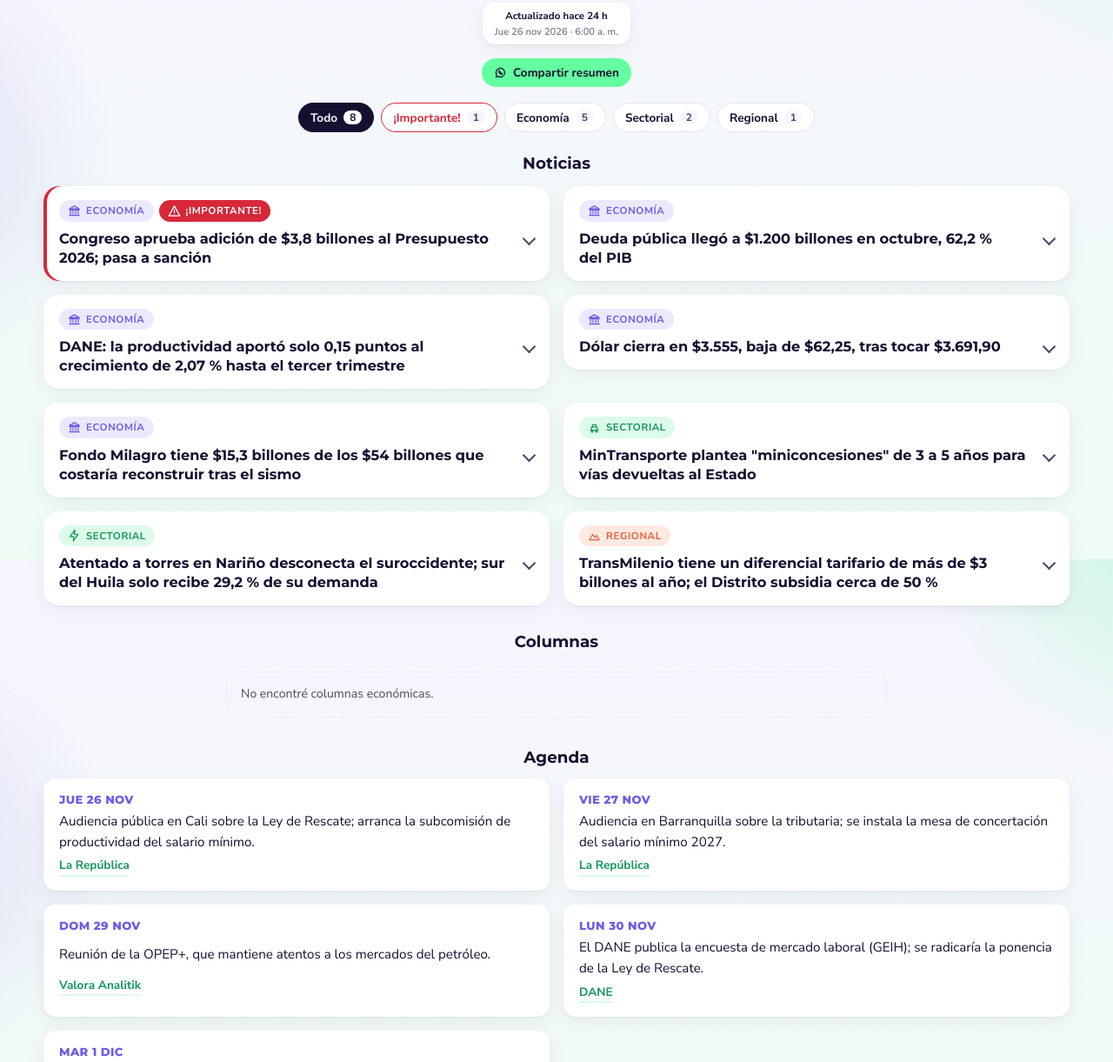
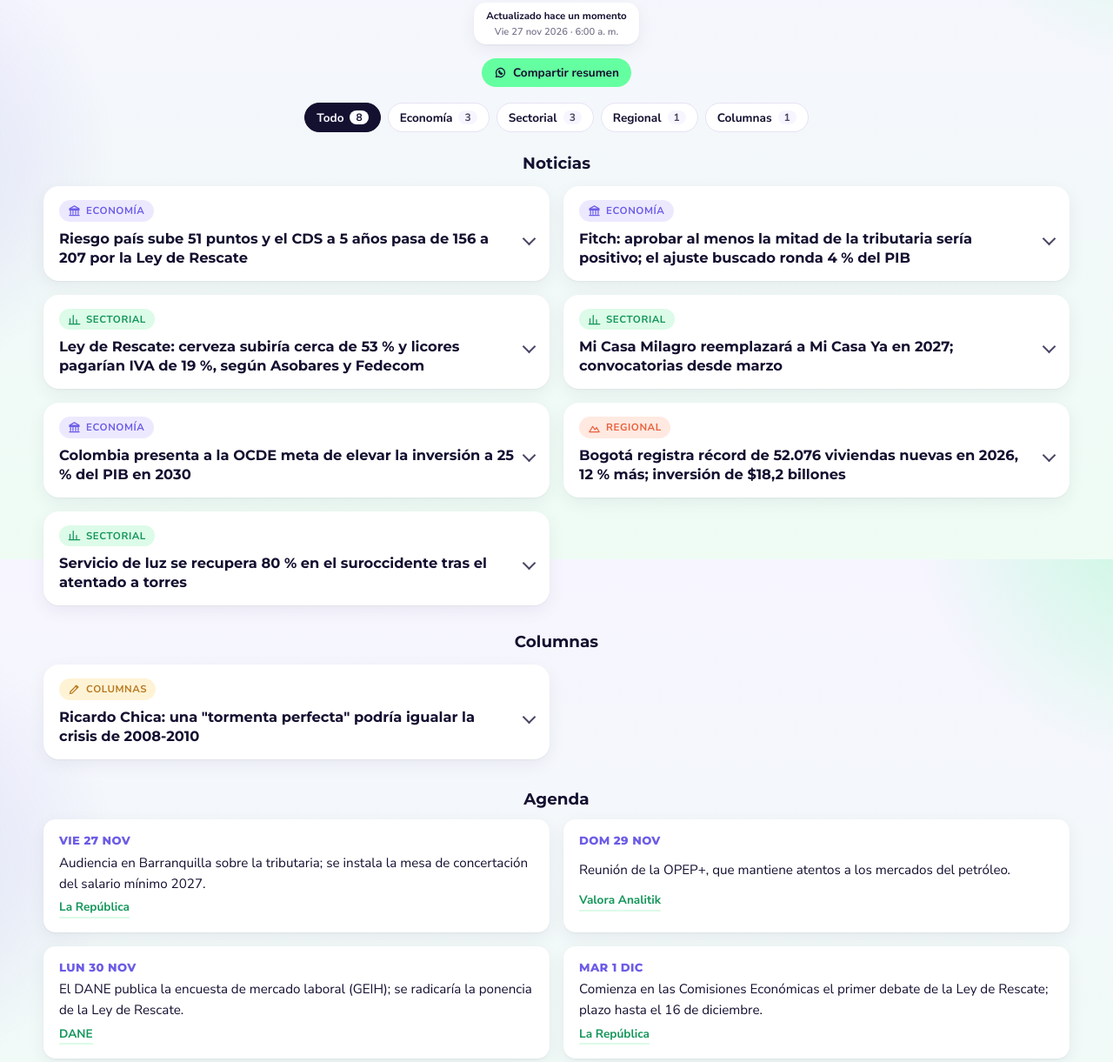
Before and after one commit to andrestrigosr-ops/resumen-economico, a plain HTML site: page index.html in a window 1280 px wide. Shown: the part 157-1378 px from the top of the page at 87% size. Drawn offline with Linux system fonts and the light colour scheme.

Commit message:
Resumen 27 nov 2026
Co-Authored-By: Claude Sonnet 5.5 <noreply@anthropic.com>
Claude-Session: https://claude.ai/code/session_016qAKpdPaqk8gLwirQe1ZHf

```diff
--- a/index.html
+++ b/index.html
@@ -159,43 +159,44 @@ li.destacada{outline:3px solid var(--mint);outline-offset:3px}
 <div id="contenido">
 <!-- INICIO CONTENIDO -->
   <h1>Economía Hoy</h1>
-  <p class="fecha">Jueves 26 de noviembre de 2026 · actualizado a las 6:00 a. m. (hora de Bogotá)</p>
+  <p class="fecha">Viernes 27 de noviembre de 2026 · actualizado a las 6:00 a. m. (hora de Bogotá)</p>
   <h2 class="seccion-titulo">Noticias</h2>
   <ol>
-    <li><span class="tag">Economía</span><span class="tag importante">¡Importante!</span>
-      <h3 class="titular">Congreso aprueba adición de $3,8 billones al Presupuesto 2026; pasa a sanción</h3>
-      <p>La Cámara acogió el texto del Senado: $2,7 billones para el Fondo Milagro y el terremoto del 10 de agosto y $1,1 billones para Colombia Mayor. Traslados por $1,47 billones, $1,2 billones para deudas de Air-e, que deberá reintegrarlos. <a href="https://www.larepublica.co/economia/camara-acogio-el-texto-de-senado-y-aprobo-el-proyecto-de-adicion-presupuestal-4533363">La República, 25/11/2026</a></p></li>
     <li><span class="tag">Economía</span>
-      <h3 class="titular">Deuda pública llegó a $1.200 billones en octubre, 62,2 % del PIB</h3>
-      <p>Interna: $938 billones (48,7 % del PIB); externa: $261 billones (13,5 %). Subió cerca de $20 billones frente a octubre de 2025, según datos de Hacienda. La presión de vencimientos se concentra en 2027. <a href="https://www.larepublica.co/economia/deuda-publica-en-octubre-llego-a-1-200-billones-equivale-a-62-2-del-pib-4533199">La República, 25/11/2026</a></p></li>
+      <h3 class="titular">Riesgo país sube 51 puntos y el CDS a 5 años pasa de 156 a 207 por la Ley de Rescate</h3>
+      <p>Entre el 13 y el 25/11/2026 (Bloomberg); el TES a 10 años llegó a 13,26 %. Influyen las dudas sobre el articulado, la reversión de medidas del IVA y el impuesto de renta corporativo. El primer debate empezaría el martes. <a href="https://www.larepublica.co/economia/riesgo-pais-subio-51-puntos-a-niveles-de-hace-siete-meses-por-la-ley-de-rescate-4533495">La República, 26/11/2026</a></p></li>
     <li><span class="tag">Economía</span>
-      <h3 class="titular">DANE: la productividad aportó solo 0,15 puntos al crecimiento de 2,07 % hasta el tercer trimestre</h3>
-      <p>La mesa del salario mínimo 2027 arranca el 27/11/2026; con inflación cercana a 6,5 % y esa productividad, el piso del alza sería 6,67 %. En 2025 la productividad fue 0,91 %. <a href="https://www.larepublica.co/economia/el-salario-minimo-del-proximo-ano-empezara-a-discutirse-con-productividad-de-0-15-4532956">La República, 26/11/2026</a></p></li>
+      <h3 class="titular">Fitch: aprobar al menos la mitad de la tributaria sería positivo; el ajuste buscado ronda 4 % del PIB</h3>
+      <p>Según un informe de Itaú que cita a Fitch, descartó un impago inmediato si no se obtienen $30 billones (1,4 % del PIB). Itaú ve una referencia de 6,95 % para el salario mínimo, con inflación esperada de 6,8 %. <a href="https://www.larepublica.co/economia/aprobar-al-menos-la-mitad-de-la-tributaria-seria-positivo-para-evaluacion-de-fitch-4534164">La República, 26/11/2026</a></p></li>
+    <li><span class="tag">Sectorial</span>
+      <h3 class="titular">Ley de Rescate: cerveza subiría cerca de 53 % y licores pagarían IVA de 19 %, según Asobares y Fedecom</h3>
+      <p>El texto de MinHacienda suma $330 por grado alcoholimétrico y 10 % sobre el precio al público a la cerveza; en licores, IVA de 5 % a 19 %. Fedecom: 450.000 tiendas venden 92 % de la cerveza. <a href="https://www.larepublica.co/economia/la-cerveza-en-las-tiendas-de-barrio-seria-alrededor-de-50-mas-cara-con-la-ley-de-rescate-4534705">La República, 27/11/2026</a></p></li>
+    <li><span class="tag">Sectorial</span>
+      <h3 class="titular">Mi Casa Milagro reemplazará a Mi Casa Ya en 2027; convocatorias desde marzo</h3>
+      <p>MinVivienda proyecta $20,16 billones para vivienda y agua en el cuatrienio y $5 billones por Obras por Impuestos. Depende de vigencias futuras con Hacienda y del Plan de Desarrollo. El sismo dejó $19,7 billones en daños de vivienda. <a href="https://www.larepublica.co/economia/subsidios-de-vivienda-regresaran-en-2027-con-el-programa-mi-casa-milagro-4534053">La República, 26/11/2026</a></p></li>
     <li><span class="tag">Economía</span>
-      <h3 class="titular">Dólar cierra en $3.555, baja de $62,25, tras tocar $3.691,90</h3>
-      <p>Una fuerte oferta de divisas revirtió casi $137 desde el máximo del día; se negociaron US$1.856,7 millones. El Brent subió 1,70 % a US$90,29, con OPEP+ reunida el 29/11/2026. <a href="https://www.valoraanalitik.com/dolar-en-colombia-se-desploma-mas-de-60-y-cierra-en-3-555-a-pesar-de-haberse-acercado-a-los-3-700/">Valora Analitik, 25/11/2026</a></p></li>
-    <li><span class="tag">Economía</span>
-      <h3 class="titular">Fondo Milagro tiene $15,3 billones de los $54 billones que costaría reconstruir tras el sismo</h3>
-      <p>Destinaría 77 % a salud, educación, vivienda e infraestructura y 23 % al sector productivo. Hay 255.000 viviendas averiadas y 51.000 destruidas; obras por impuestos cubrirían el faltante. <a href="https://www.larepublica.co/economia/fondo-milagro-tiene-uno-de-cada-cuatro-pesos-que-requiere-para-la-reconstruccion-4533128">La República, 25/11/2026</a></p></li>
+      <h3 class="titular">Colombia presenta a la OCDE meta de elevar la inversión a 25 % del PIB en 2030</h3>
+      <p>La viceministra Daniella Restrepo expuso las prioridades del Plan de Desarrollo 2026-2030: agroindustria, bioeconomía y minerales de la transición, además de simplificar trámites y barreras a proyectos. <a href="https://www.valoraanalitik.com/colombia-presento-ante-la-ocde-su-plan-para-transformar-la-economia-al-2030/">Valora Analitik, 26/11/2026</a></p></li>
+    <li><span class="tag">Regional</span>
+      <h3 class="titular">Bogotá registra récord de 52.076 viviendas nuevas en 2026, 12 % más; inversión de $18,2 billones</h3>
+      <p>Camacol: la VIS superó 40.000 unidades y la No VIS bajó de 13.595 a 11.918. Las ventas VIS sumaron $10,695 billones. Los municipios aledaños de Cundinamarca cayeron 9 %. <a href="https://www.valoraanalitik.com/bogota-alcanzo-maximo-historico-de-vivienda-nueva-en-2026-registro-52-076-unidades-vis-siguen-liderando/">Valora Analitik, 26/11/2026</a></p></li>
     <li><span class="tag">Sectorial</span>
-      <h3 class="titular">MinTransporte plantea "miniconcesiones" de 3 a 5 años para vías devueltas al Estado</h3>
-      <p>La ministra Elsa Noguera lo dijo en el Congreso de Infraestructura; busca mantener corredores que pasaron al Invías sin esperar nuevas concesiones. La inversión en transporte cayó de 3 % a cerca de 1 % del PIB. <a href="https://www.portafolio.co/economia/gobierno/gobierno-plantea-miniconcesiones-de-tres-a-cinco-anos-para-recuperar-las-vias-que-fueron-devueltas-al-estado-507095">Portafolio, 25/11/2026</a></p></li>
-    <li><span class="tag">Sectorial</span>
-      <h3 class="titular">Atentado a torres en Nariño desconecta el suroccidente; sur del Huila solo recibe 29,2 % de su demanda</h3>
-      <p>XM reportó 68 % de la demanda restablecida en Huila, Caquetá, Cauca, Nariño y Putumayo. El Gobierno ordenó un plan de protección de la infraestructura eléctrica y de gas. <a href="https://www.larepublica.co/economia/persisten-fallas-de-luz-en-cinco-departamentos-tras-atentado-en-el-suroccidente-4532990">La República, 25/11/2026</a></p></li>
-    <li><span class="tag">Regional</span>
-      <h3 class="titular">TransMilenio tiene un diferencial tarifario de más de $3 billones al año; el Distrito subsidia cerca de 50 %</h3>
-      <p>La venta de pasajes aporta unos $3,2 a $3,3 billones. La evasión bajó de 15–16 % a 12,8–13 %. La tarifa de 2027 dependerá del salario mínimo, la inflación y los costos. <a href="https://www.larepublica.co/economia/transmilenio-registra-un-diferencial-tarifario-superior-a-3-billones-anuales-4533268">La República, 25/11/2026</a></p></li>
+      <h3 class="titular">Servicio de luz se recupera 80 % en el suroccidente tras el atentado a torres</h3>
+      <p>Sin fecha de recuperación total para los departamentos afectados, según el reporte del 26/11/2026. El día anterior XM reportaba 68 % de la demanda restablecida. <a href="https://www.larepublica.co/economia/servicio-de-luz-se-ha-recuperado-en-80-tras-atentado-a-torres-en-el-suroccidente-4533987">La República, 26/11/2026</a></p></li>
   </ol>
   <h2 class="seccion-titulo">Columnas</h2>
-  <p class="nota">No encontré columnas económicas.</p>
+  <ol>
+    <li><span class="tag">Columnas</span>
+      <h3 class="titular">Ricardo Chica: una "tormenta perfecta" podría igualar la crisis de 2008-2010</h3>
+      <p>Portafolio, 25/11/2026. Plantea que la fragilidad financiera, la guerra en Medio Oriente y el desinfle de la burbuja de la IA podrían combinarse, con riesgo de crisis de deuda. <a href="https://www.portafolio.co/opinion/analisis/recesion-o-depresion-507119">Portafolio</a></p></li>
+  </ol>
   <h2 class="agenda-titulo">Agenda</h2>
   <ul class="agenda">
-    <li><time>Jue 26 nov</time> <span>Audiencia pública en Cali sobre la Ley de Rescate; arranca la subcomisión de productividad del salario mínimo.</span> <a href="https://www.larepublica.co/economia/congreso-abrira-audiencias-en-bogota-cali-y-barranquilla-para-concertar-la-tributaria-4531030">La República</a></li>
     <li><time>Vie 27 nov</time> <span>Audiencia en Barranquilla sobre la tributaria; se instala la mesa de concertación del salario mínimo 2027.</span> <a href="https://www.larepublica.co/economia/el-salario-minimo-del-proximo-ano-empezara-a-discutirse-con-productividad-de-0-15-4532956">La República</a></li>
     <li><time>Dom 29 nov</time> <span>Reunión de la OPEP+, que mantiene atentos a los mercados del petróleo.</span> <a href="https://www.valoraanalitik.com/dolar-en-colombia-se-desploma-mas-de-60-y-cierra-en-3-555-a-pesar-de-haberse-acercado-a-los-3-700/">Valora Analitik</a></li>
     <li><time>Lun 30 nov</time> <span>El DANE publica la encuesta de mercado laboral (GEIH); se radicaría la ponencia de la Ley de Rescate.</span> <a href="https://www.dane.gov.co/index.php/calendario">DANE</a></li>
     <li><time>Mar 1 dic</time> <span>Comienza en las Comisiones Económicas el primer debate de la Ley de Rescate; plazo hasta el 16 de diciembre.</span> <a href="https://www.larepublica.co/economia/ponencia-de-la-ley-de-rescate-se-radicara-el-lunes-y-el-debate-iniciara-el-1-de-diciembre-4532208">La República</a></li>
+    <li><time>Mar 1 dic</time> <span>Entran en vigencia nuevas tarifas de peajes en Chusacá y Chinauta, vía Bogotá–Girardot.</span> <a href="https://www.valoraanalitik.com/peajes-de-chusaca-y-chinauta-tendran-nuevas-tarifas-en-diciembre/">Valora Analitik</a></li>
   </ul>
 <!-- FIN CONTENIDO -->
 </div>
```
